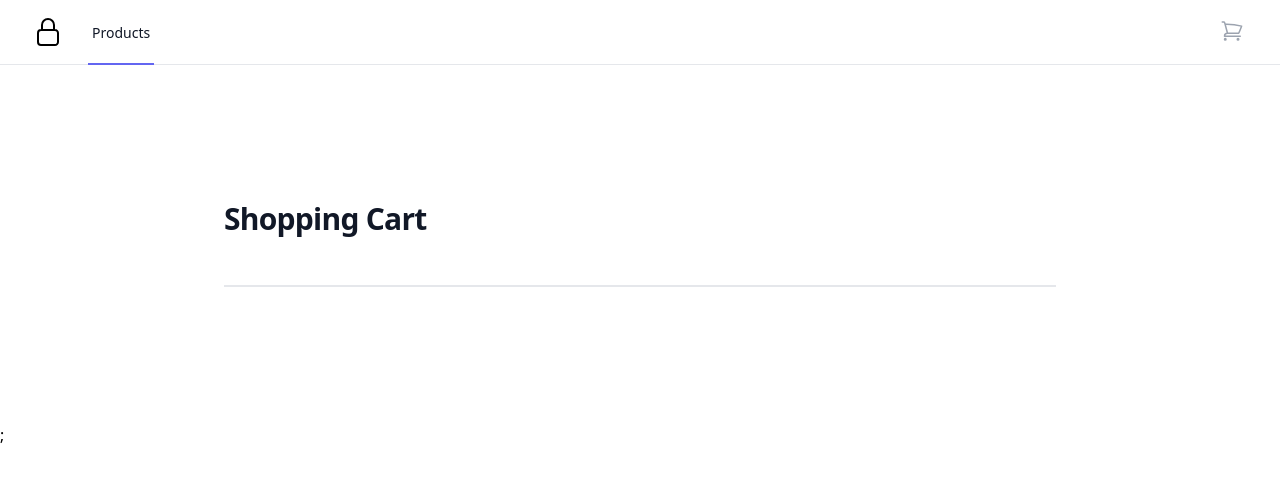
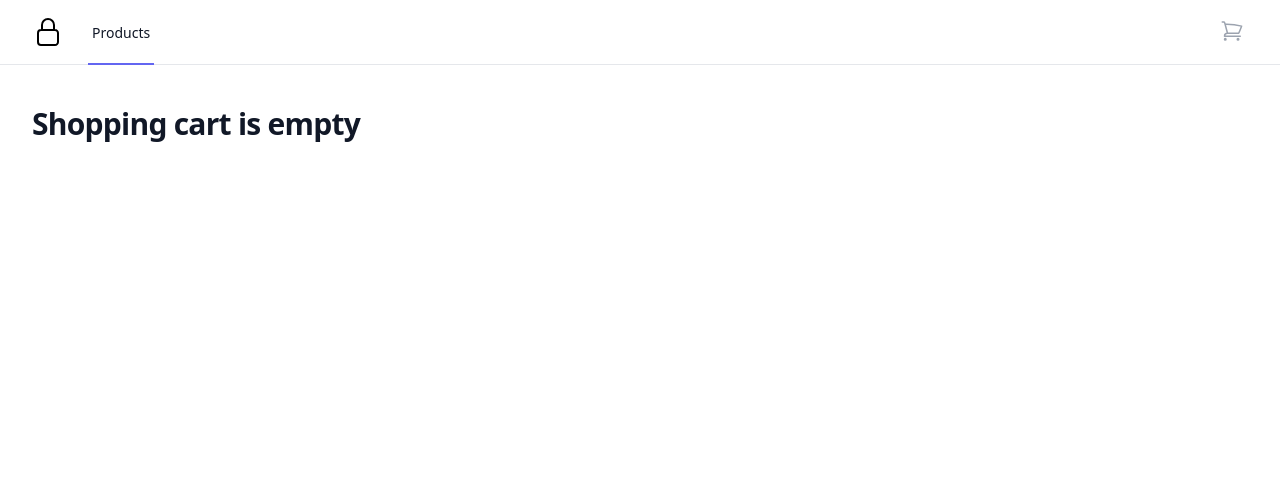
Before and after one commit to michalsanger/satoshi-homework, a Next.js app: page /cart in a window 1280 px wide. Shown: the top 482 px of the page. Built offline with nearby package versions, Linux system fonts and the light colour scheme.

Commit message:
Fix empty shopping cart

```diff
--- a/components/orderSummary.tsx
+++ b/components/orderSummary.tsx
@@ -49,7 +49,7 @@ export default function OrderSummary({ products, cart }: Props) {
       </div>
       <div className="mt-10">
         <button
-          type="submit"
+          type="button"
           className="w-full rounded-md border border-transparent bg-indigo-600 py-3 px-4 text-base font-medium text-white shadow-sm hover:bg-indigo-700 focus:outline-none focus:ring-2 focus:ring-indigo-500 focus:ring-offset-2 focus:ring-offset-gray-50"
         >
           Checkout
--- a/pages/_app.tsx
+++ b/pages/_app.tsx
@@ -5,7 +5,7 @@ import CartProvider from "../components/cartContext";
 function MyApp({ Component, pageProps }: AppProps) {
   return (
     <CartProvider>
-      <Component {...pageProps} />;
+      <Component {...pageProps} />
     </CartProvider>
   );
 }
--- a/pages/cart.tsx
+++ b/pages/cart.tsx
@@ -12,12 +12,11 @@ const Cart: NextPage = () => {
   const productsInCart = products.filter((p) => cart.has(p.id));
 
   return (
-    <Layout title="Shopping Cart">
+    <Layout heading={`Shopping cart${productsInCart.length === 0 ? " is empty" : ""}`}>
+      {productsInCart.length === 0 ? null : (
         <div className="bg-white">
           <div className="mx-auto max-w-4xl py-16 px-4 sm:py-24 sm:px-6 lg:px-8">
-          <h1 className="text-3xl font-bold tracking-tight text-gray-900">Shopping Cart</h1>
-
-          <form className="mt-12">
+            <form>
               <div>
                 <h2 className="sr-only">Items in your shopping cart</h2>
 
@@ -41,6 +40,7 @@ const Cart: NextPage = () => {
             </form>
           </div>
         </div>
+      )}
     </Layout>
   );
 };
```
Also changed, not shown: 2 other files (tests, documents, lock files or other folders). Lines whose indentation alone changed are shown as unchanged.
